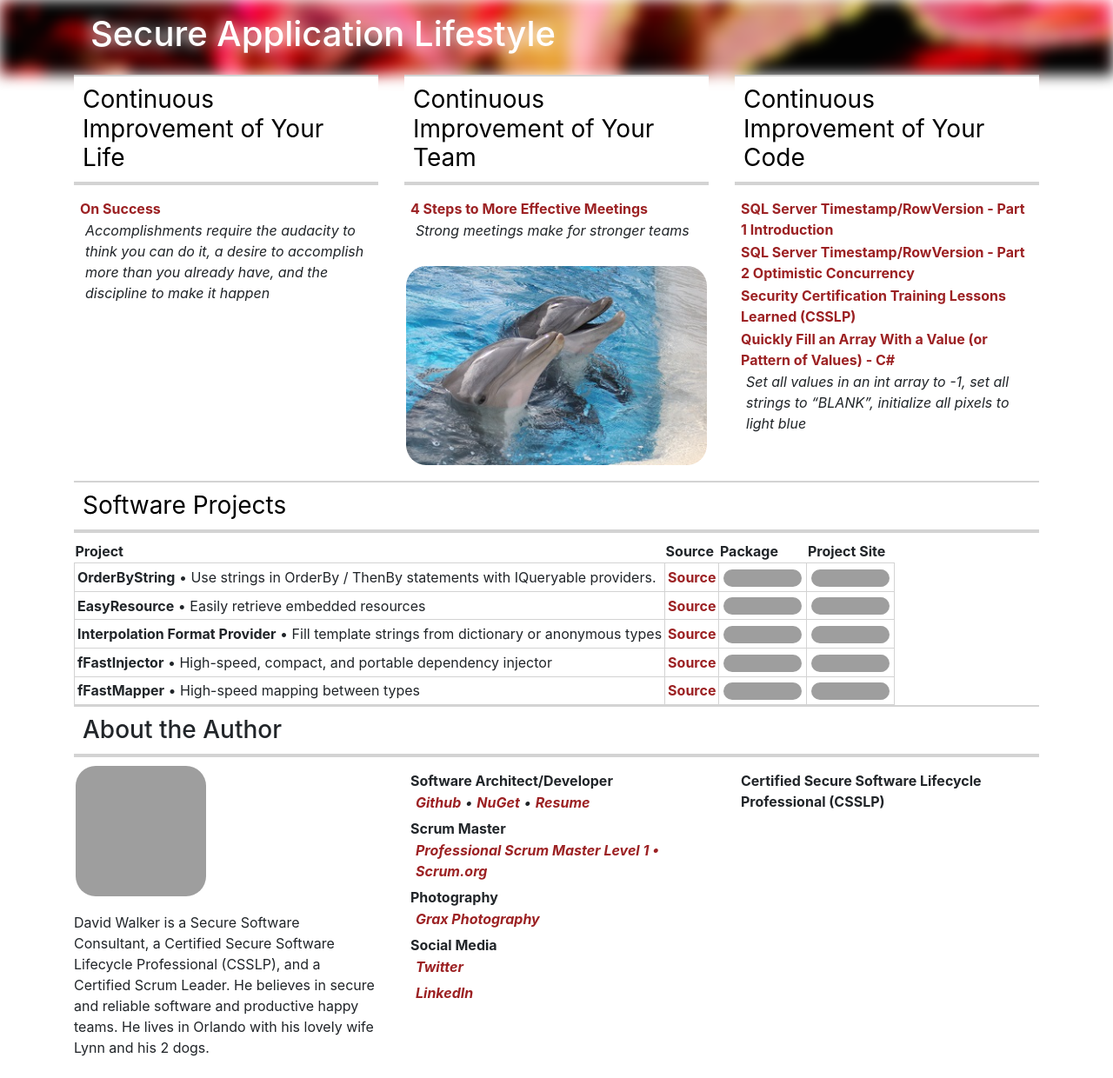
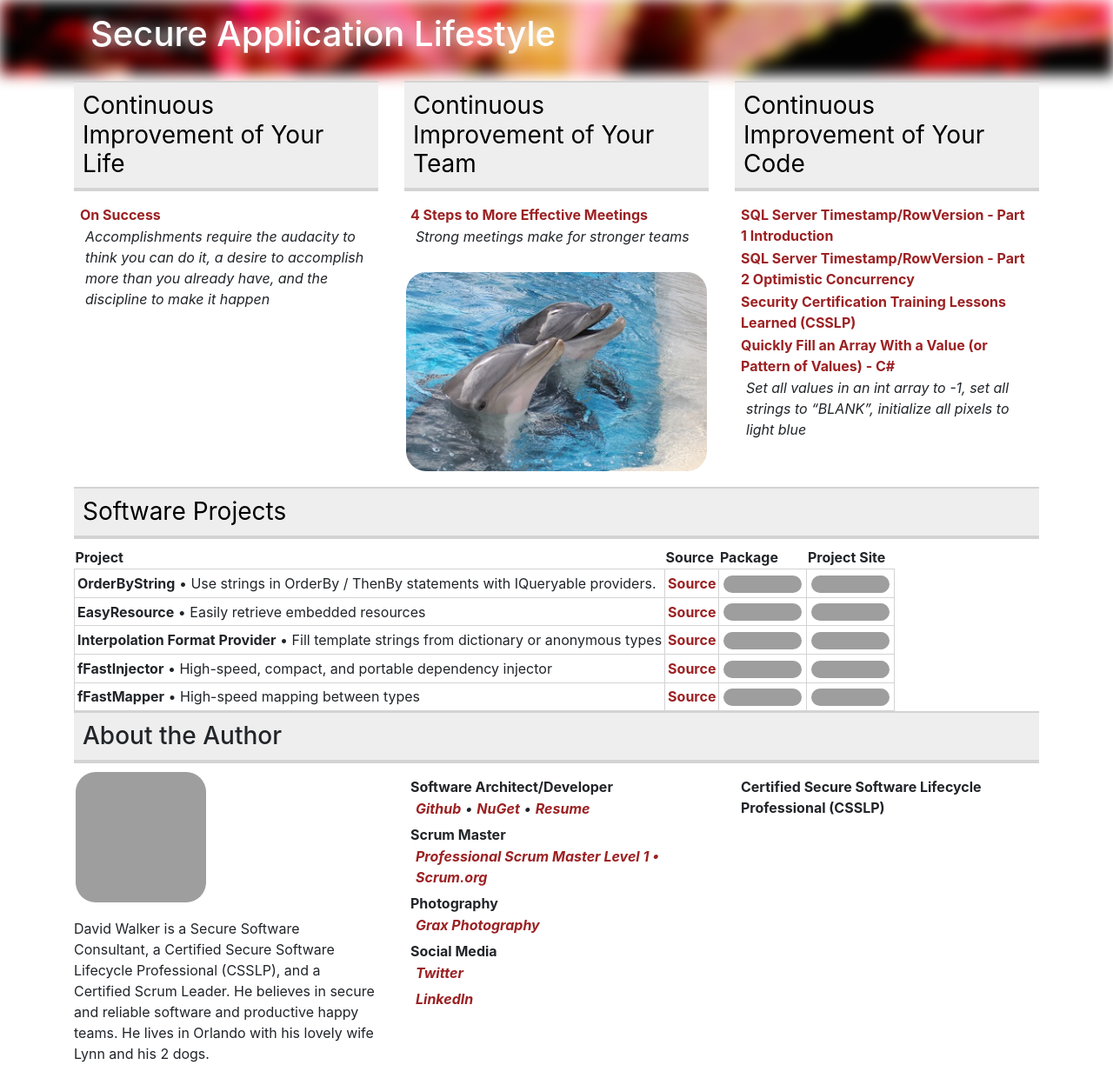
Before and after one commit to Grax32/Grax32.github.io, a Jekyll site: the page built from home-page-2019.md, in a window 1280 px wide. Shown: the whole page at 87% size. Built offline with Jekyll 4.4.1, drawn with Linux system fonts in a browser that asks for light colours; nearby versions of some CDN libraries; a script that is not in the unit is left out; grey boxes are pictures that could not be loaded.

Commit message:
update demo

```diff
--- a/_layouts/home-page-2019.html
+++ b/_layouts/home-page-2019.html
@@ -13,6 +13,7 @@
             padding-left: 8px;
             font-weight: bold;
             color: white;
+            margin-bottom: 15px;
         }
 
             .bs-docs-header.header-background {
@@ -26,7 +27,6 @@
                 background-size: cover;
                 filter: blur(8px);
                 z-index: -1;
-                margin-bottom: 15px;
             }
 
         a {
@@ -62,7 +62,7 @@
             }
 
         h2, h3, h4, h5, h6 {
-            background-color: white;
+            background-color: #EEEEEE;
             border: 0 solid lightgray;
             border-top-width: 2px;
             border-bottom-width: 4px;
```
